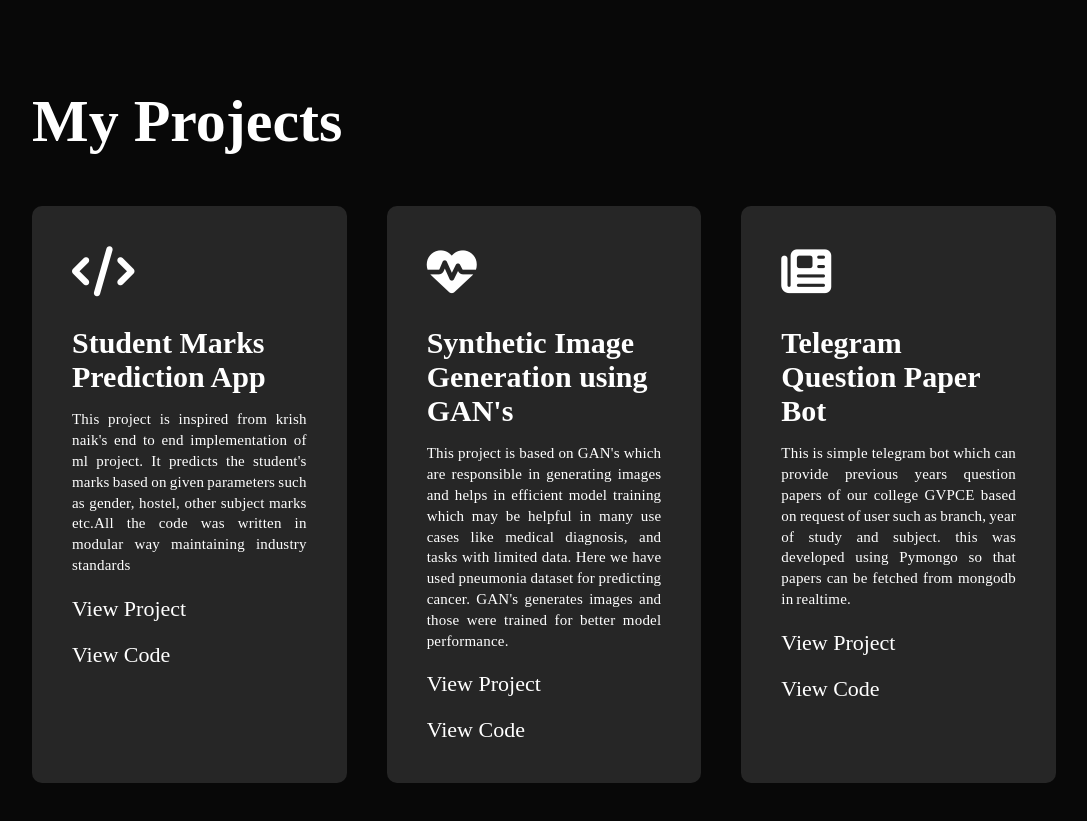
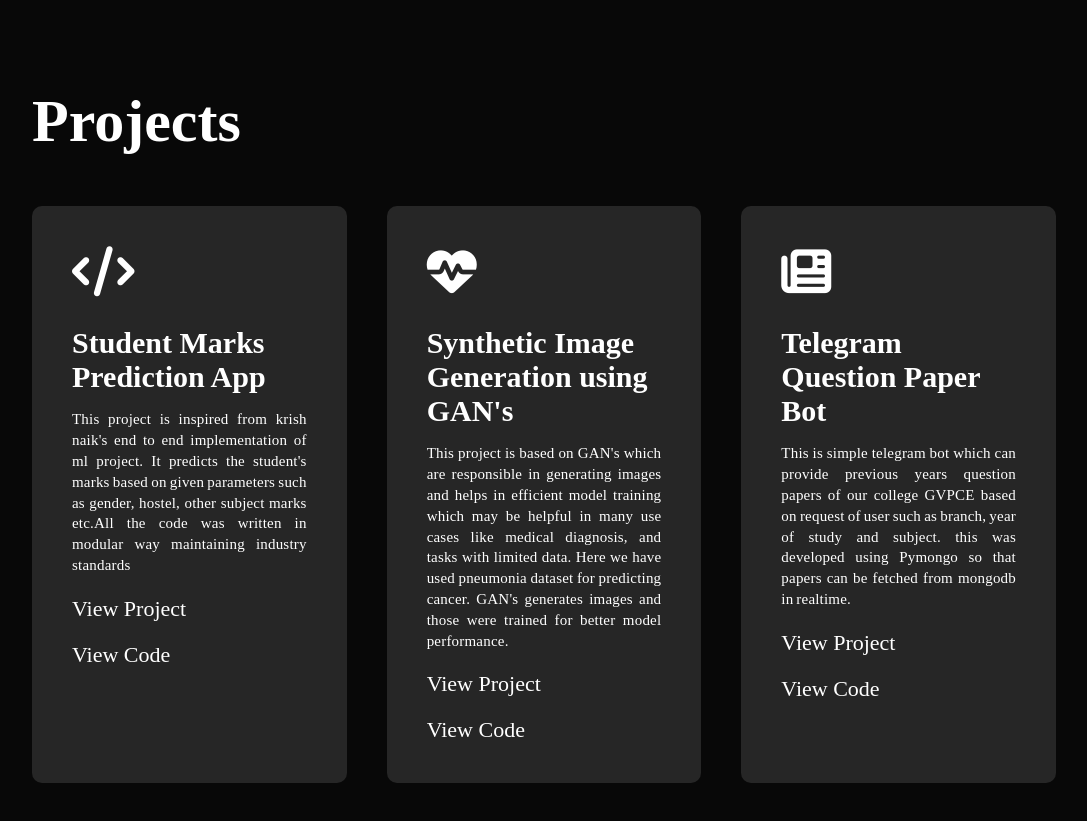
Before and after one commit to Raghucharan16/portfolio, a plain HTML site: page index.html in a window 1280 px wide. Shown: the part 1425-2246 px from the top of the page, without its empty margins (96-1183 px from the left). Drawn offline with Linux system fonts and the light colour scheme; some packages are replaced by stand-ins of ours; a script that the page names is missing; files whose address does not match are found by name; a web font is replaced by a local one.

Commit message:
Update index.html

```diff
--- a/index.html
+++ b/index.html
@@ -133,7 +133,7 @@
     <!-------------------------------Projects----------------------------->
     <div id="projects">
       <div class="container">
-        <h1 class="sub-title">My Projects</h1>
+        <h1 class="sub-title">Projects</h1>
         <div class="projects-list animate-entry-1">
           <div>
             <i class="fa-solid fa-code"></i>
```
